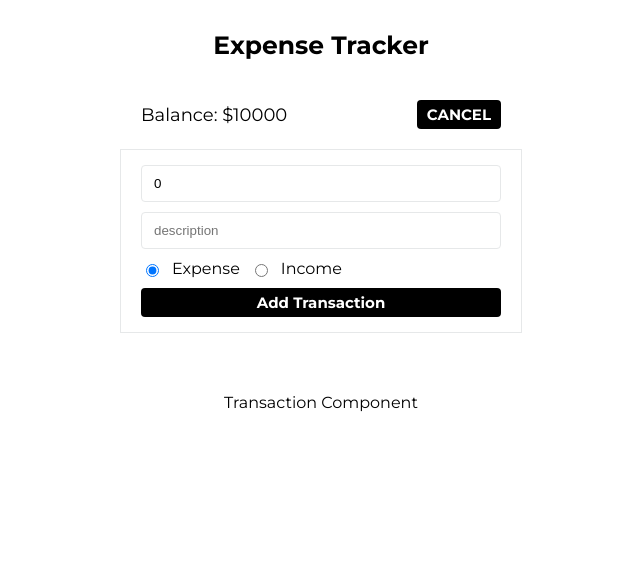
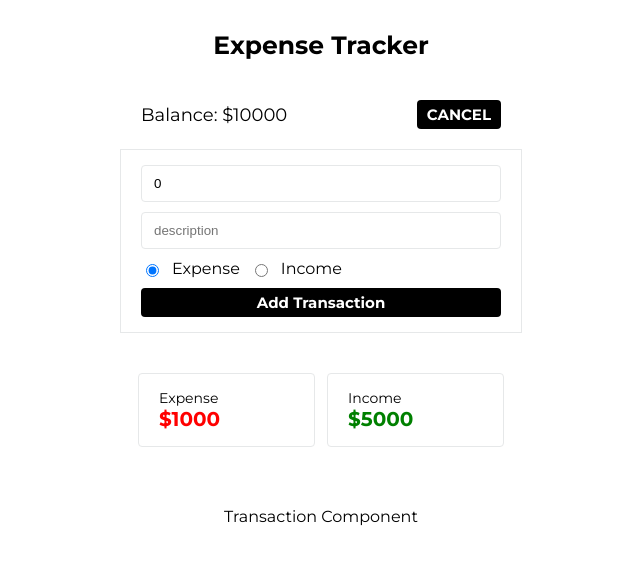
Before and after one commit to himaniEngr/ExpenseTracker, a React (Create React App) app: page / in a window 1280 px wide. Shown: the top 562 px of the page, without its empty margins (319-959 px from the left). Built offline with nearby package versions, Linux system fonts and the light colour scheme.

Commit message:
added expense and income box

```diff
--- a/src/modules/home/OverviewComponent.js
+++ b/src/modules/home/OverviewComponent.js
@@ -49,13 +49,38 @@ const RadioBox = styled.div`
   align-items: center;
   gap: 10px;
 `;
-
+const ExpenseContainer = styled.div`
+  display: flex;
+  gap: 12px;
+  margin: 20px;
+`;
+const ExpenseBox = styled.div`
+  display: flex;
+  flex-direction: column;
+  border-radius: 4px;
+  border: 1px solid #e6e8e9;
+  padding: 15px 20px;
+  width: 135px;
+  font-size: 14px;
+  & span {
+    font-weight: bold;
+    font-size: 20px;
+    color: ${(props) => {
+      return props.isIncome ? "green" : "red";
+    }};
+  }
+`;
 const AddTransactionView = (props) => {
   const [amount, setAmount] = useState(0);
   const [desc, setDesc] = useState("");
   const [type, setType] = useState("EXPENSE");
   const addTransaction = () => {
-    console.log({ amount, desc, type });
+    props.addTransaction({
+      amount: Number(amount),
+      desc,
+      type,
+      id: Date.now(),
+    });
     props.toggleAddTxn();
   };
 
@@ -63,6 +88,7 @@ const AddTransactionView = (props) => {
     <AddTransactionContainer>
       <input
         placeholder="amount"
+        type="number"
         value={amount}
         onChange={(e) => {
           return setAmount(e.target.value);
@@ -113,7 +139,21 @@ const OverviewComponent = (props) => {
           {isAddTxnVisible ? "CANCEL" : "ADD"}
         </AddTransaction>
       </BalanceBox>
-      {isAddTxnVisible && <AddTransactionView toggleAddTxn={toggleAddTxn} />}
+      {isAddTxnVisible && (
+        <AddTransactionView
+          toggleAddTxn={toggleAddTxn}
+          addTransaction={props.addTransaction}
+        />
+      )}
+
+      <ExpenseContainer>
+        <ExpenseBox isIncome={false}>
+          Expense<span>$1000</span>
+        </ExpenseBox>
+        <ExpenseBox isIncome={true}>
+          Income<span>$5000</span>
+        </ExpenseBox>
+      </ExpenseContainer>
     </Container>
   );
 };
--- a/src/modules/home/index.js
+++ b/src/modules/home/index.js
@@ -1,6 +1,7 @@
 import styled from "styled-components";
 import OverviewComponent from "./OverviewComponent";
 import TransactionComponent from "./TransactionComponent";
+import { useState } from "react";
 
 const Container = styled.div`
   display: flex;
@@ -11,10 +12,15 @@ const Container = styled.div`
   width: 360px;
 `;
 const HomeComponent = (props) => {
+  const [transactions, updateTransaction] = useState([]);
+  const addTransaction = (payload) => {
+    const transactionArray = [...transactions, payload];
+    updateTransaction(transactionArray);
+  };
   return (
     <Container>
-      <OverviewComponent />
-      <TransactionComponent />
+      <OverviewComponent addTransaction={addTransaction} />
+      <TransactionComponent transactions={transactions} />
     </Container>
   );
 };
```
